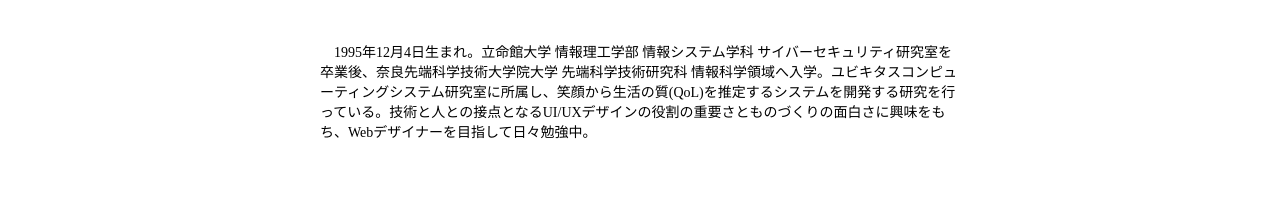
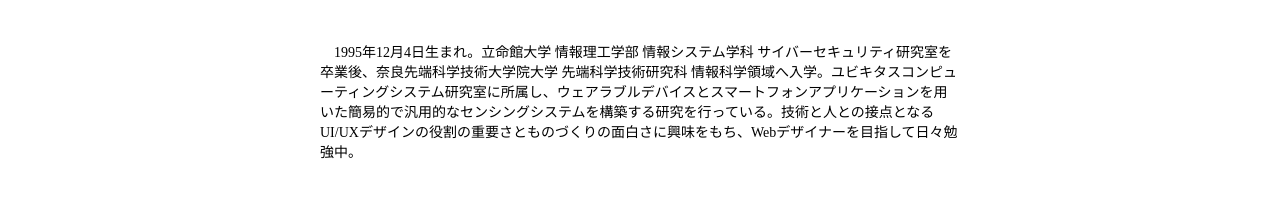
Before and after one commit to tnyr1204/myPortfolio, a plain HTML site: page docs/about.html in a window 1280 px wide. Shown: the part 536-744 px from the top of the page. Drawn offline with nearby package versions, Linux system fonts and the light colour scheme.

Commit message:
自己紹介更新

```diff
--- a/docs/about.html
+++ b/docs/about.html
@@ -44,7 +44,7 @@
             <a href="https://www.facebook.com/tnyr1204"><img src="./images/facebook_icon.jpg" alt="Facebookアイコン"></a>
         </p>
         <p class="profile-text">
-            　1995年12月4日生まれ。立命館大学 情報理工学部 情報システム学科 サイバーセキュリティ研究室を卒業後、奈良先端科学技術大学院大学 先端科学技術研究科 情報科学領域へ入学。ユビキタスコンピューティングシステム研究室に所属し、笑顔から生活の質(QoL)を推定するシステムを開発する研究を行っている。技術と人との接点となるUI/UXデザインの役割の重要さとものづくりの面白さに興味をもち、Webデザイナーを目指して日々勉強中。
+            　1995年12月4日生まれ。立命館大学 情報理工学部 情報システム学科 サイバーセキュリティ研究室を卒業後、奈良先端科学技術大学院大学 先端科学技術研究科 情報科学領域へ入学。ユビキタスコンピューティングシステム研究室に所属し、ウェアラブルデバイスとスマートフォンアプリケーションを用いた簡易的で汎用的なセンシングシステムを構築する研究を行っている。技術と人との接点となるUI/UXデザインの役割の重要さとものづくりの面白さに興味をもち、Webデザイナーを目指して日々勉強中。
         </p>
         <h1 class="title">
             Skill
```
